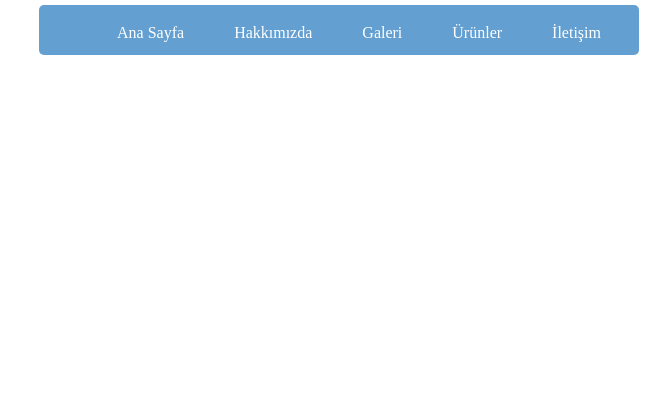
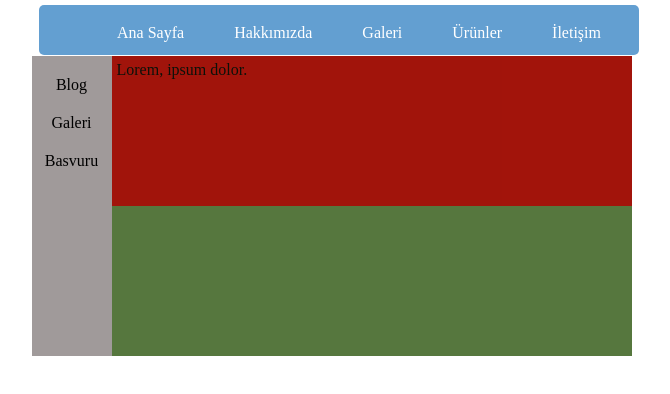
Before and after one commit to mFatihGorhan/gitOrnekRepo, a plain HTML site: page index.html in a window 1280 px wide. Shown: the whole page, without its empty margins (261-931 px from the left). Drawn offline with Linux system fonts and the light colour scheme.

Commit message:
Değişiklikler Yapıldı.

```diff
--- a/css/style.css
+++ b/css/style.css
@@ -45,3 +45,46 @@ nav ul li a {
 nav ul li a:hover {
     color: red;
 }
+
+main {
+    display: flex;
+    align-items: center;
+    justify-content: center;
+    flex-direction: column;
+}
+
+.container {
+    width: 600px;
+    height: 300px;
+    background: rgb(86, 119, 62);
+    margin-left: -95px;
+    margin-top: 1px;
+    display: flex;
+ }
+
+ .container .sidebar {
+    width: 80px;
+    height: 300px;
+    background: rgb(160, 154, 154);
+  }
+
+  .container .sidebar ul {
+    list-style: none;
+    margin: 0px;
+  }
+
+  .container .sidebar ul li {
+    display: flex;
+    align-items: center;
+    justify-content: center;
+    flex-direction: column;
+    padding-top: 20px;
+  }
+
+  .container .content {
+    background: rgb(175, 3, 3);
+    width: 520px;
+    height: 150px;
+    padding: 5px 0 0 5px;
+    opacity: 0.85;
+  }
--- a/index.html
+++ b/index.html
@@ -19,5 +19,19 @@
             </ul>
         </nav>
     </header>
+    <main>
+        <div class="container">
+            <div class="sidebar">
+                <ul>
+                    <li>Blog</li>
+                    <li>Galeri</li>
+                    <li>Basvuru</li>
+                </ul>
+            </div>
+            <div class="content">
+                <p>Lorem, ipsum dolor.</p>
+            </div>
+        </div>
+    </main>
 </body>
 </html>
```
